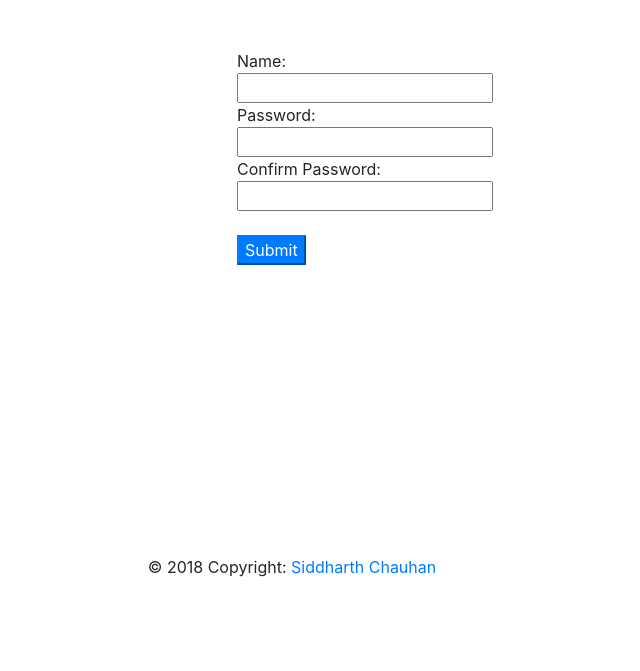
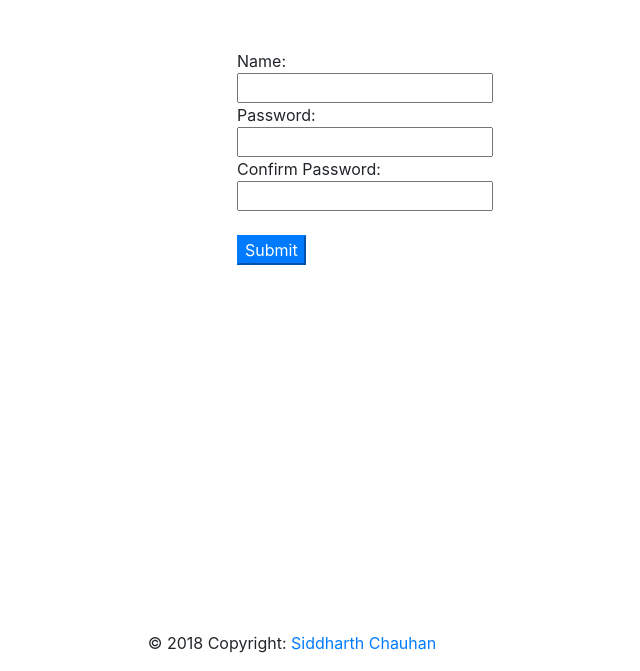
Before and after one commit to ChauhanSiddharth/producthunt_django, a Django app: page /accounts/signup/ in a window 1280 px wide. Shown: the part 129-800 px from the top of the page, without its empty margins (348-988 px from the left). Run offline with Django 3.2, Linux system fonts and the light colour scheme; some libraries are stand-ins or nearby versions.

Commit message:
fixed footer

```diff
--- a/producthunt/templates/base.html
+++ b/producthunt/templates/base.html
@@ -54,7 +54,7 @@
 <footer class="page-footer font-small blue">
 
   <!-- Copyright -->
-  <div class="footer-copyright text-center py-3">© 2018 Copyright:
+  <div class="footer-copyright text-center py-3 fixed-bottom">© 2018 Copyright:
     <a href="http://www.siddharthchauhan.ca/"> Siddharth Chauhan</a>
   </div>
   <!-- Copyright -->
```
